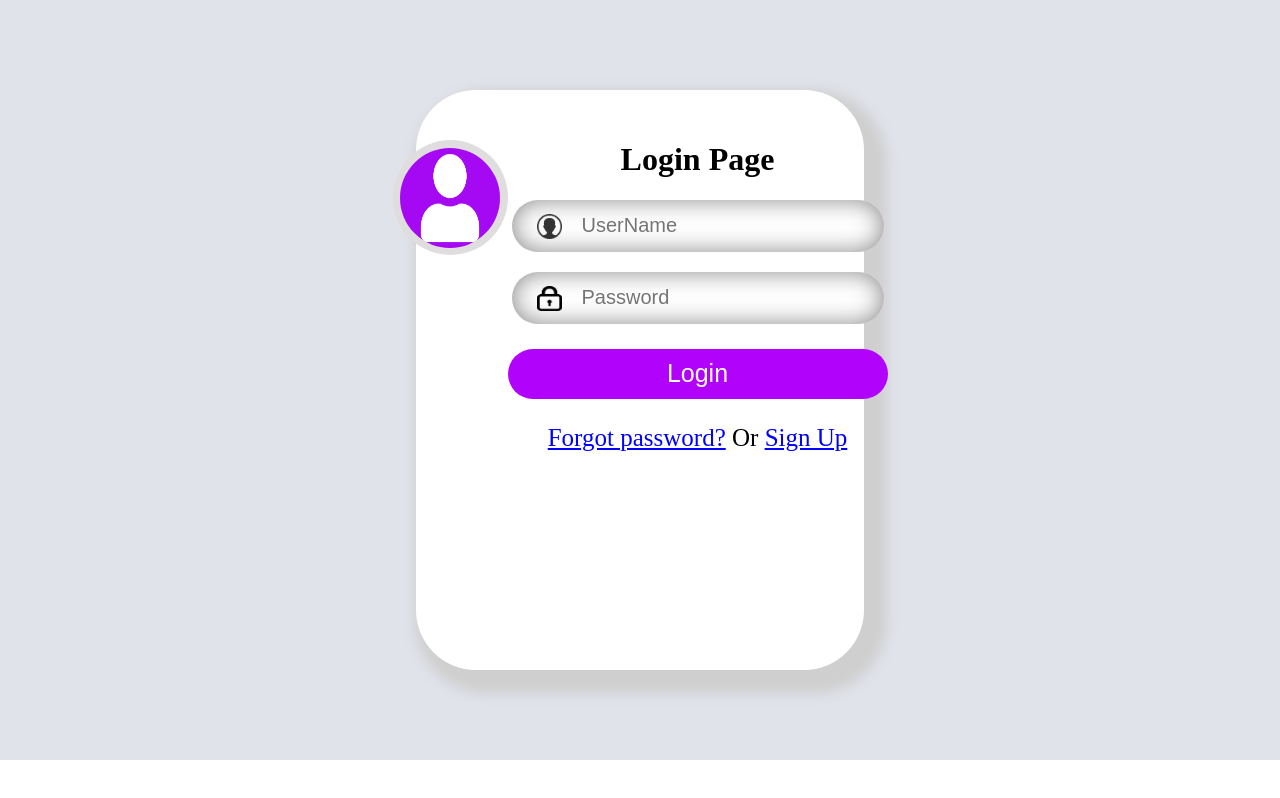
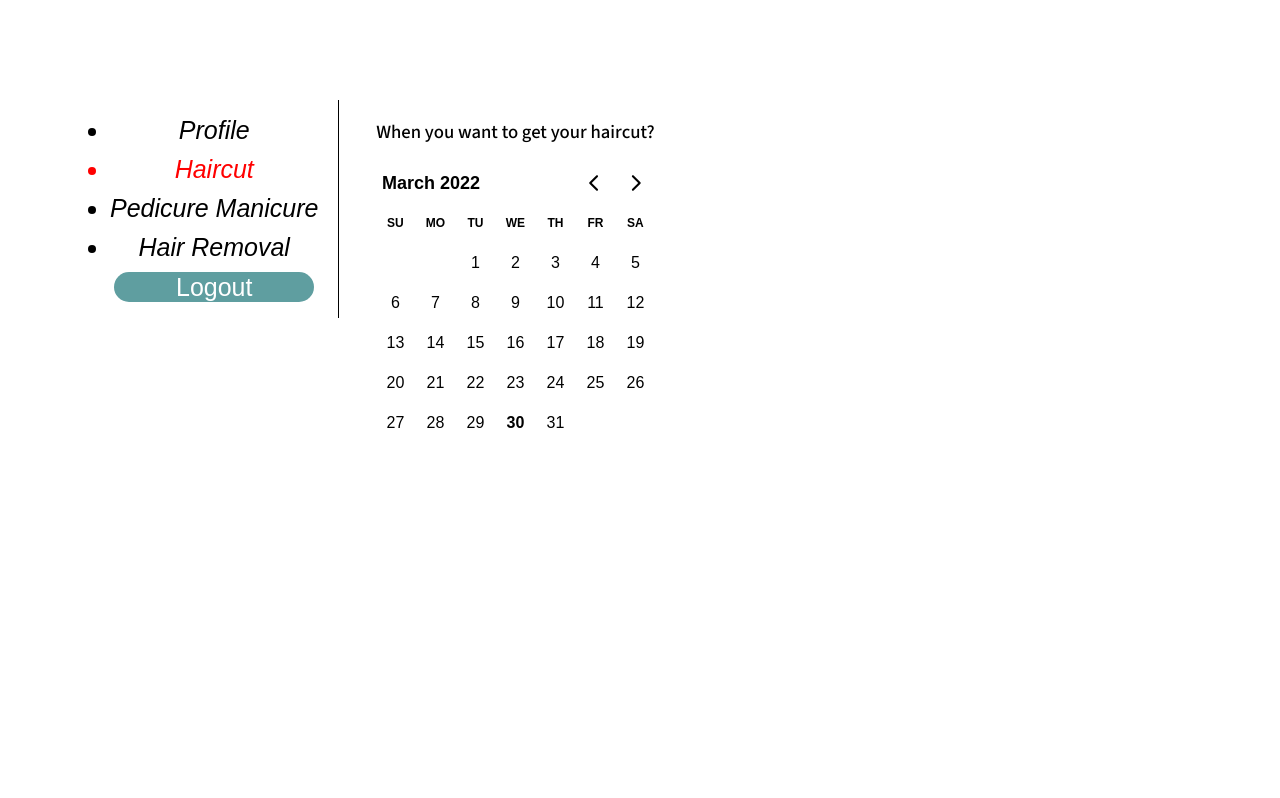
Before and after one commit to BarakyB/queue, a React (Create React App) app: page /Haircut in a window 1280 px wide. Built offline with nearby package versions, Linux system fonts and the light colour scheme; no server answers.

Commit message:
Details Component

```diff
--- a/src/App.js
+++ b/src/App.js
@@ -15,10 +15,15 @@ import HairRemovalPage from "./HairRemovalPage";
 import HairdressingSalon from "./HairdressingSalon";
 import CutHairPage from "./CutHairPage";
 import Service from "./Service";
+import Details from "./Details";
+import { DayPicker } from 'react-day-picker';
+import DayPickerComponent from "./DayPickerComponent";
+import 'react-day-picker/dist/style.css';
+
 class App extends React.Component {
 
     state = {
-        isLoggedIn: false,
+        isLoggedIn: true,
         token : ""
     }
 
@@ -31,6 +36,7 @@ class App extends React.Component {
             })
         }
     }
+
 
     render() {
         return (
@@ -51,6 +57,7 @@ class App extends React.Component {
                                 <Route path={"/HairRemoval"} component={HairRemovalPage} exact={true}/>
                                 <Route path={"/Service"} component={Service} exact={true}/>
                                 <Route path={"/user/:userId"} component={FollowedProfilePage}/>
+                                <Route path={"/details"} component={Details}/>
                             </div>
                             :
                             <div>
--- /dev/null
+++ b/src/Details.js
@@ -0,0 +1,49 @@
+import React from "react";
+import './details.css';
+
+
+class Details extends React.Component {
+
+state = {
+        name: "",
+        number: "",
+        rememberMe: false,
+        gender: "",
+        showErr:""
+    };
+
+handleChange = event => {
+        this.setState({ name: event.target.value });
+    };
+
+
+    handleSelect = event => {
+        this.setState({ gender: event.target.value });
+    };
+
+
+
+    render() {
+        return (
+            <div className="font-face-gm3">
+                Name:
+                    <input value={this.state.name} onChange={this.handleChange} />
+                <br/><br/>
+                Phone Number:
+                <input value={this.state.number} onChange={this.handleChange} /><br/>
+                <br/>
+                <br/>
+                <div>
+                   Gender: <select value={this.state.title} onChange={this.handleSelect}>
+                        <option>Male.</option>
+                        <option>Female.</option>
+                    </select>
+                </div>
+                <br/><br/>
+                <button onClick={this.handleSubmit}>Submit</button>
+            </div>
+        );
+    }
+}
+
+export default Details;
--- a/src/HaircutPage.js
+++ b/src/HaircutPage.js
@@ -7,10 +7,14 @@ import 'react-day-picker/dist/style.css';
 class HaircutPage extends React.Component {
     render() {
         return (
-            <div className="font-face-gm3">
-              <h3>When you want to get your haircut?</h3>
+            <div>
+                <div className="font-face-gm3">
+                    <h3>When you want to get your haircut?</h3>
+                </div>
+
                 <DayPicker/>
             </div>
+
         )
     }
 }
--- a/src/LoginPage.js
+++ b/src/LoginPage.js
@@ -78,7 +78,7 @@ class LoginPage extends React.Component {
                   <img src={profile} alt="profile" className="profile"/>
                 </div>
               </div>
-              <div>
+              <div className="font-face-gm">
                 <h1>Login Page</h1>
                 <div>
                   <img src={email} alt="email" className="email"/>
--- a/src/LoginUi.css
+++ b/src/LoginUi.css
@@ -37,8 +37,8 @@
 }
 
 input{
-    width: 300px;
-    height: 50px;
+    width: 50px;
+    height: 30px;
     border-radius: 60px;
     box-shadow: inset 0px 0px 25px 0px #888;
     border: none;
@@ -81,3 +81,31 @@ button{
 a{
     color: blue;
 }
+
+@font-face {
+    font-family: "SourceSans3-Regular";
+    src: local("SourceSans3-Regular"),
+    url("./fonts/static/SourceSans3-Regular.ttf") format("truetype");
+    font-weight: bold;
+}
+.font-face-gm {
+    font-family: "SourceSans3-Regular";
+}
+@font-face {
+    font-family: "SourceSans3-LightItalic";
+    src: local("SourceSans3-LightItalic"),
+    url("./fonts/static/SourceSans3-LightItalic.ttf") format("truetype");
+    font-weight: bold;
+}
+.font-face-gm2 {
+    font-family: "SourceSans3-LightItalic";
+}
+@font-face {
+    font-family: "SourceSans3-Medium";
+    src: local("SourceSans3-Medium"),
+    url("./fonts/static/SourceSans3-Medium.ttf") format("truetype");
+    font-weight: bold;
+}
+.font-face-gm3 {
+    font-family: "SourceSans3-Medium";
+}
--- a/src/PediManiPage.js
+++ b/src/PediManiPage.js
@@ -7,8 +7,10 @@ import 'react-day-picker/dist/style.css';
 class PediManiPage extends React.Component {
     render() {
         return (
+            <div>
             <div className="font-face-gm3">
                 <h3>When you want to get your Pedimeni?</h3>
+            </div>
                 <DayPicker/>
             </div>
         )
--- /dev/null
+++ b/src/details.css
@@ -0,0 +1,28 @@
+input{
+    width: 200px;
+    height: 25px;
+    border-radius: 12px;
+    border: 1px solid black;
+    outline: none;
+    background-color: white;
+    box-shadow: inset 0px 0px 25px 0px white;
+
+}
+
+button{
+    width: 200px;
+    height: 30px;
+    border-radius: 60px;
+    background-color: cadetblue;
+    color: white;
+    font-size: 25px;
+    border: none;
+}
+
+body {
+    background-color: white;
+    color: black;
+    padding: 50px;
+    font-family: Sans-Serif;
+    text-align: center;
+}
```
Also changed, not shown: package.json (+6 -1 lines), src/DayPickerComponent.js (renamed from src/DayPicker.js), 1 other file (tests, documents, lock files or other folders).
